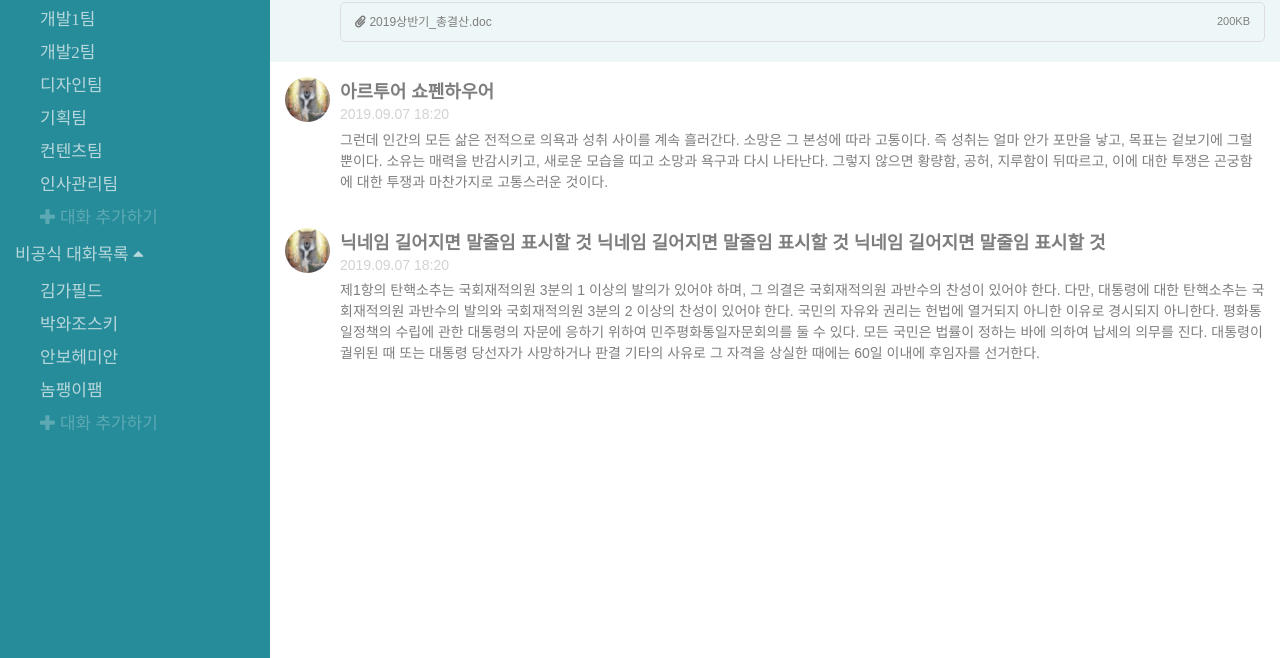
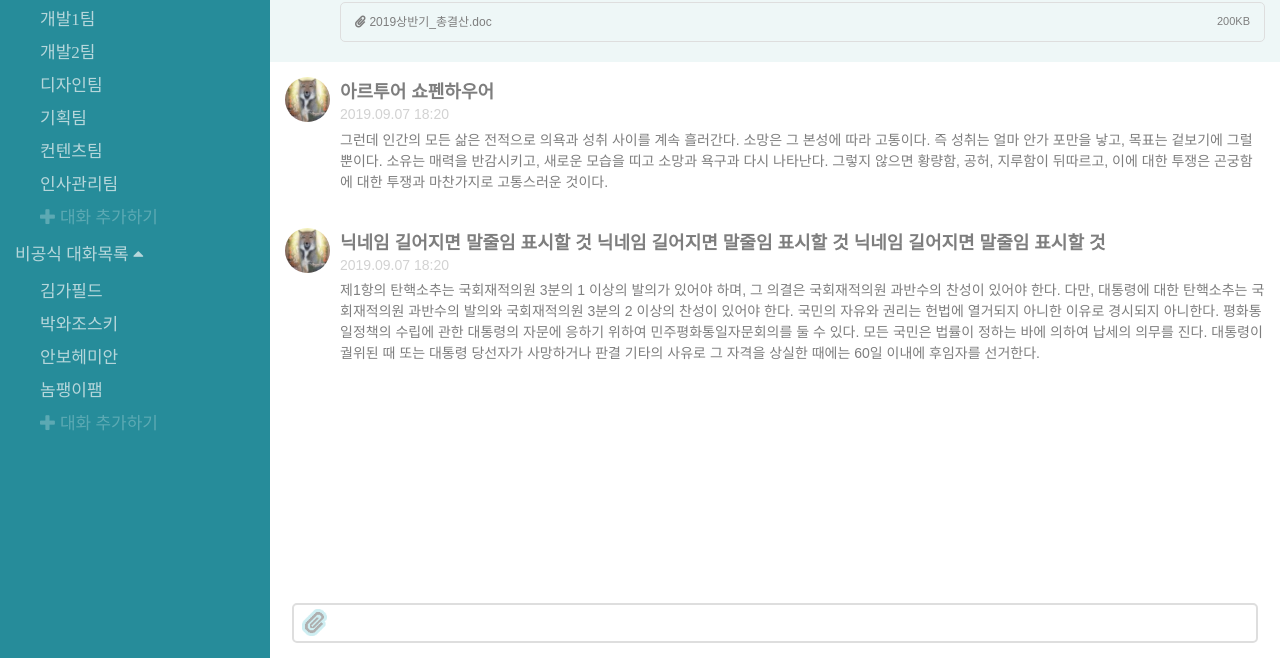
Before and after one commit to dalgugi/stemp, a website: page views/main_chat.html in a window 1280 px wide. Shown: the part 142-800 px from the top of the page. Drawn offline with Linux system fonts and the light colour scheme; a web font is replaced by a local one.

Commit message:
[기능] 채팅창 대화입력 input box 추가

```diff
--- a/views/main_chat.html
+++ b/views/main_chat.html
@@ -91,7 +91,11 @@
 			section .chat-menu ul li:first-child{border-top-left-radius:5px; border-bottom-left-radius:5px;}
 			section .chat-menu ul li:last-child {border-right:solid 1px #dedede; border-top-right-radius:5px; border-bottom-right-radius:5px;}
 			section .chat-menu ul li img		{width:23px;}
-			section .chat-menu ul li:hover		{opacity:1.0}
+			section .chat-menu ul li:hover		{opacity:1.0;}
+			section	.chat-input-area			{position:absolute; bottom:15px; width:100%; text-align:center;}
+			section .chat-input-area > div		{position:absolute; display:inline-block; width:90%; cursor:pointer;}
+			section .chat-input-area > div > img{position:absolute; top:6px; left:10px; width:25px;}
+			section .chat-message-input			{padding:3px 3px 3px 50px; width:90%; height:30px; border:solid 2px #dedede; border-radius:5px; color:#7E7E7E; font-size:1.1em;}
 
 			/* modal */
 			.modal								{position:fixed; top:0; left:0; padding-top:100px; width:100%; height:100%; overflow:auto; z-index:1; background-color:rgba(0, 0, 0, 0.6);}
@@ -305,6 +309,10 @@
 						<li><img src="../public/icons/icon_star.png" alt="icon"/></li>
 					</ul>
 				</div>
+			</div>
+			<div class="chat-input-area">
+				<div><img src="../public/icons/icon_clip.png" alt="파일 첨부하기 아이콘"/></div>
+				<input type="text" class="chat-message-input">
 			</div>
 		</section>
 
```
